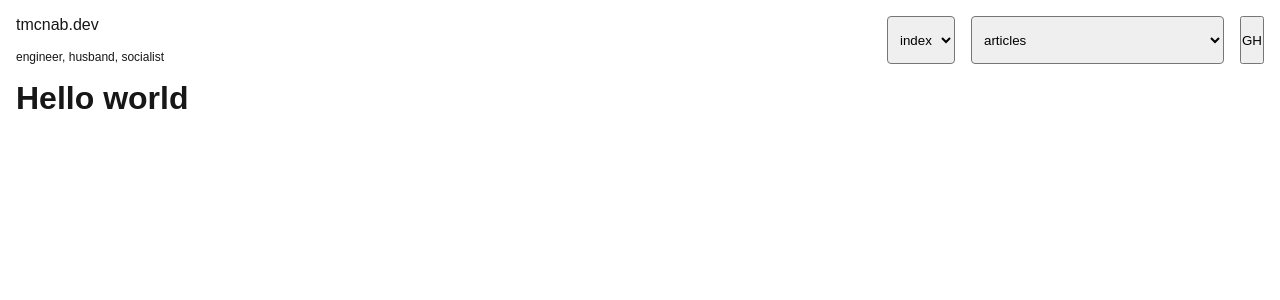
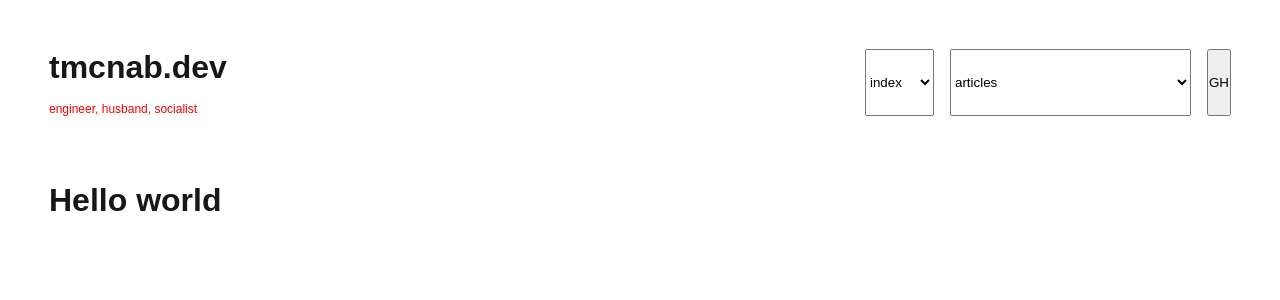
Before and after one commit to tmcnab/tmcnab.dev, a Next.js app: page / in a window 1280 px wide. Shown: the top 300 px of the page. Built offline with nearby package versions, Linux system fonts and the light colour scheme.

Commit message:
more styling

```diff
--- a/src/app/globals.css
+++ b/src/app/globals.css
@@ -10,18 +10,16 @@
 	}
 }
 
-html,
-body {
+html, body {
 	max-width: 100vw;
 	overflow-x: hidden;
+	min-height: 100vh;
 }
 
-body {
-  color: var(--foreground);
-  background: var(--background);
-  font-family: Arial, Helvetica, sans-serif;
-  -webkit-font-smoothing: antialiased;
-  -moz-osx-font-smoothing: grayscale;
+@media (prefers-color-scheme: dark) {
+	html {
+		color-scheme: dark;
+	}
 }
 
 * {
@@ -35,8 +33,11 @@ a {
 	text-decoration: none;
 }
 
-@media (prefers-color-scheme: dark) {
-  html {
-    color-scheme: dark;
+body {
+	-moz-osx-font-smoothing: grayscale;
+	-webkit-font-smoothing: antialiased;
+	background: var(--background);
+	color: var(--foreground);
+	font-family: Arial, Helvetica, sans-serif;
+	padding: 2rem;
 }
-}
--- a/src/app/layout.css
+++ b/src/app/layout.css
@@ -1,24 +1,20 @@
 header {
+	margin-bottom: 2rem;
+	border: 1px solid white;
 	padding: 1rem;
-	font-size: 40px;
 }
 
-
 .header-title {
-	font-size: 1rem;
+	font-size: 2rem;
+	font-weight: bold;
 }
 
 .header-subtitle {
 	font-size: 0.75rem;
+	color: red;
 }
 
 main {
-	padding-left: 1rem;
-	padding-right: 1rem;
+	border: 1px solid white;
+	padding: 1rem;
 }
-
-select {
-	border-radius: 0.25rem;
-	padding-left: 0.5rem;
-	padding-right: 0.25rem;
-}
--- a/src/app/layout.tsx
+++ b/src/app/layout.tsx
@@ -3,6 +3,9 @@ import "./globals.css"
 import { ReactNode } from "react"
 import Flex from "@/components/Flex"
 import type { Metadata } from "next"
+import PageSelect from '@/components/PageSelect'
+import ArticleSelect from '@/components/ArticleSelect'
+import Link from 'next/link'
 
 export const metadata: Metadata = {
 	description: "Generated by create next app",
@@ -21,18 +24,12 @@ export default function Layout({ children }: Props) {
 				<header>
 					<Flex>
 						<Flex vertical>
-							<span className='header-title'>tmcnab.dev</span>
+							<Link className='header-title' href='/'>tmcnab.dev</Link>
 							<span className='header-subtitle'>engineer, husband, socialist</span>
 						</Flex>
 						<Flex>
-							<select>
-								<option>index</option>
-								<option>about</option>
-							</select>
-							<select>
-								<option>articles</option>
-								<option>2024-09-21 • Something Devestating</option>
-							</select>
+							<PageSelect />
+							<ArticleSelect />
 							<button>GH</button>
 						</Flex>
 					</Flex>
--- /dev/null
+++ b/src/components/ArticleSelect.tsx
@@ -0,0 +1,8 @@
+export default function ArticleSelect() {
+	return (
+		<select>
+			<option>articles</option>
+			<option>2024-09-21 • Something Devestating</option>
+		</select>
+	)
+}
--- /dev/null
+++ b/src/components/PageSelect.tsx
@@ -0,0 +1,21 @@
+'use client'
+
+import { useRouter } from "next/navigation"
+import { ChangeEventHandler } from "react"
+
+export default function PageSelect () {
+	const router = useRouter()
+
+	const onChange: ChangeEventHandler<HTMLSelectElement> = (event) =>
+		router.push(event.target.value)
+
+	console.log(router)
+
+	return (
+		<select onChange={onChange}>
+			<option children='index' value='/' />
+			<option children='about' value='/about' />
+			<option children='projects' value='/projects' />
+		</select>
+	)
+}
```
Lines whose indentation alone changed are shown as unchanged.
